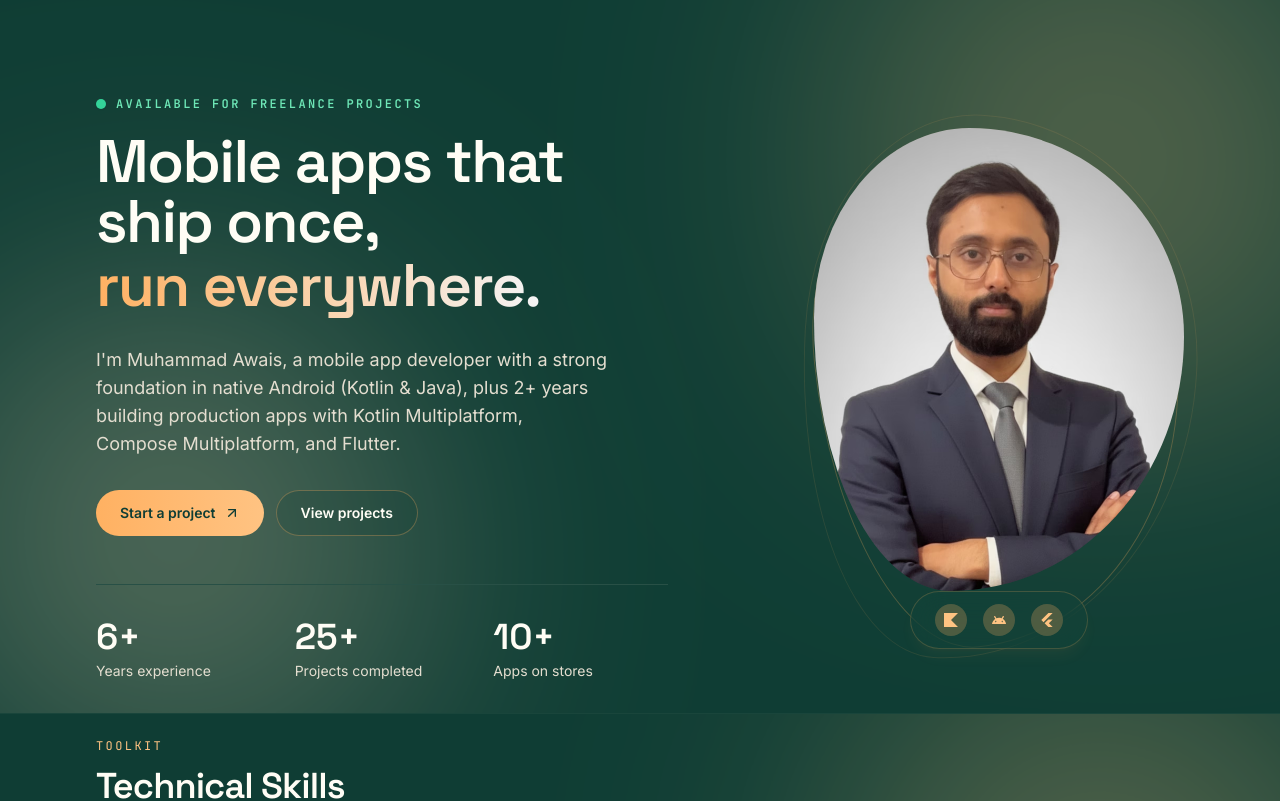
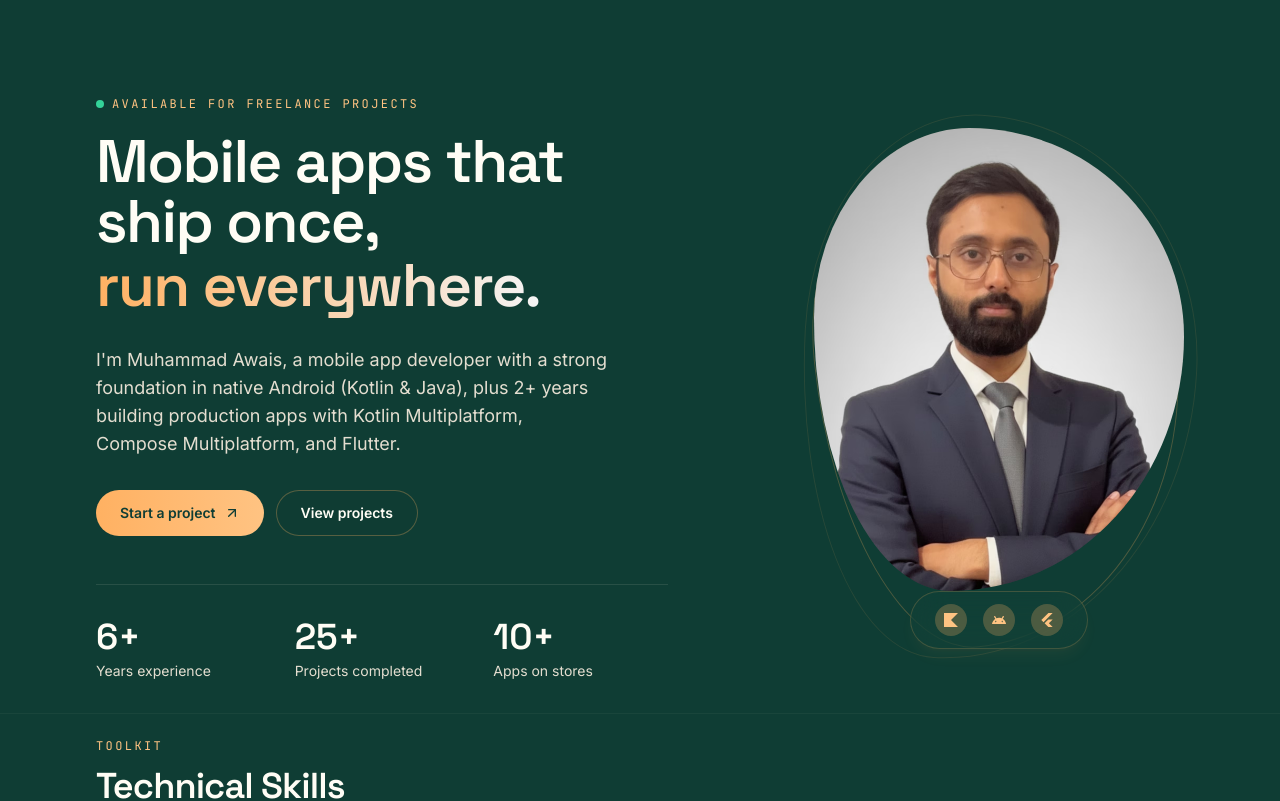
Before and after one commit to devawais-official/other-portfolio, a Next.js app: page /contact in a window 1280 px wide. Shown: the top 801 px of the page. Built offline with nearby package versions, Linux system fonts and the light colour scheme.

Commit message:
gradient blob removed

```diff
--- a/src/components/ui/GradientBlob.tsx
+++ b/src/components/ui/GradientBlob.tsx
@@ -13,22 +13,23 @@ export default function GradientBlob({
   color,
 }: GradientBlobProps) {
   return (
-    <div
-      aria-hidden
-      style={{
-        ...style,
-        ...(color ? { backgroundColor: color } : {}),
-      }}
-      className={`
-        pointer-events-none absolute
-        rounded-[40%_60%_70%_30%_/_40%_50%_60%_50%] /* Organic initial shape */
-        blur-[80px] sm:blur-[120px]                 /* Premium deep blur */
-        mix-blend-screen
-        opacity-45 mix-blend-screen                 /* Elegant blending for dark mode */
-        will-change-transform transform-gpu         /* GPU rendering (Super Smooth) */
-        animate-liquid-blob                         /* Custom fluid animation */
-        ${className}
-      `}
-    />
+    <></>
+    // {<div
+    //   aria-hidden
+    //   style={{
+    //     ...style,
+    //     ...(color ? { backgroundColor: color } : {}),
+    //   }}
+    //   className={`
+    //     pointer-events-none absolute
+    //     rounded-[40%_60%_70%_30%_/_40%_50%_60%_50%] /* Organic initial shape */
+    //     blur-[80px] sm:blur-[120px]                 /* Premium deep blur */
+    //     mix-blend-screen
+    //     opacity-45 mix-blend-screen                 /* Elegant blending for dark mode */
+    //     will-change-transform transform-gpu         /* GPU rendering (Super Smooth) */
+    //     animate-liquid-blob                         /* Custom fluid animation */
+    //     ${className}
+    //   `}
+    // />}
   );
 }
--- a/src/features/home/components/HeroSection.tsx
+++ b/src/features/home/components/HeroSection.tsx
@@ -44,16 +44,12 @@ export default function HeroSection({ translate, homeData }: HeroSectionProps) {
 
                 {/* Left Side: Content Area */}
                 <AnimatedSection className={heroStyle.contentCol}>
-                    <p className={`${heroStyle.eyebrow} flex items-center gap-2.5 text-ink/90 font-semibold tracking-wide antialiased`}>
-                        <span className="relative flex h-2.5 w-2.5 shrink-0">
-                            {/* Glowing Ping Effect: Emerald-400 screen visibility ke liye full 100% opacity ke sath */}
-                            <span className="absolute inline-flex h-full w-full animate-ping motion-reduce:animate-none rounded-full bg-emerald-400 opacity-100" />
-                            <span className="relative inline-flex h-2.5 w-2.5 rounded-full bg-emerald-400 shadow-sm" />
+                    <p className={heroStyle.eyebrow}>
+                        <span className="relative flex h-2 w-2">
+                            <span className="absolute inline-flex h-full w-full animate-ping motion-reduce:animate-none rounded-full bg-emerald-400 opacity-75" />
+                            <span className="relative inline-flex h-2 w-2 rounded-full bg-emerald-400" />
                         </span>
-                        {/* Availability Text Wrapper: Isse pure text component ko 4.5:1+ contrast clear milega */}
-                        <span className="text-emerald-300 font-mono text-xs uppercase tracking-[0.2em]">
-                            {availabilityText}
-                        </span>
+                        {availabilityText}
                     </p>
 
                     {/* Main Headings */}
```
